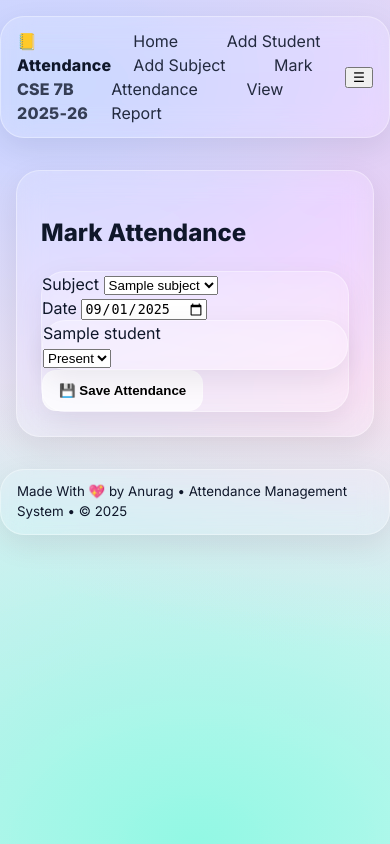
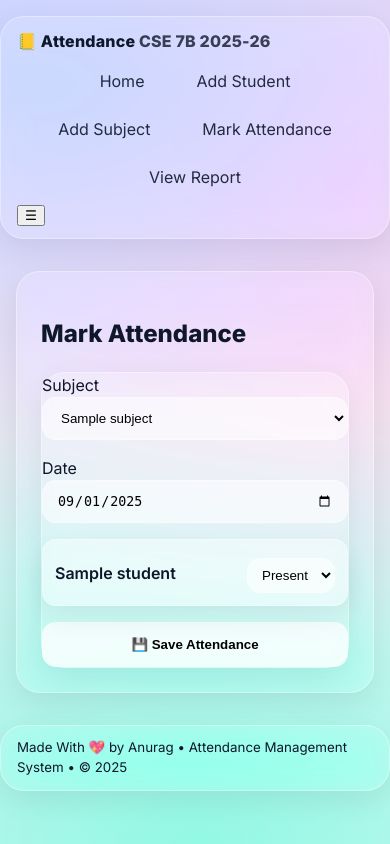
Before and after one commit to Anurag-M1/Personal-Attendence-System, a Flask app: page /mark_attendance in a window 390 px wide. Run offline with Flask 3, Linux system fonts and the light colour scheme; a database or web service that is not in the repository returns one stand-in record (values such as "Sample title"); some libraries are stand-ins or nearby versions.

Commit message:
Update styles.css

```diff
--- a/static/styles.css
+++ b/static/styles.css
@@ -18,20 +18,94 @@ html,body{height:100%; margin:0; font-family:Inter,sans-serif; color:var(--txt);
   filter: saturate(1.1); z-index:-2;
 }
 
-.nav, .footer{max-width:1100px; margin:16px auto 0; padding:12px 16px; border-radius:var(--radius); display:flex; justify-content:space-between; align-items:center;}
+.nav, .footer{
+  max-width:1100px; margin:16px auto 0; padding:12px 16px;
+  border-radius:var(--radius); display:flex; justify-content:space-between; align-items:center;
+}
 .brand{font-weight:800; letter-spacing:.2px;} .brand span{opacity:.8}
 .links a{margin:0 10px; text-decoration:none; color:var(--txt); opacity:.9; padding:8px 12px; border-radius:12px; transition:all .2s ease;}
 .links a:hover{background: rgba(255,255,255,.6);}
 .container{max-width:1100px; margin:32px auto; padding:0 16px;}
 .glass{background:var(--glass-bg); border:1px solid var(--glass-brd); backdrop-filter: blur(14px) saturate(1.4); box-shadow:0 10px 30px rgba(2,8,23,.08); border-radius:calc(var(--radius) + 6px);}
 .card{padding:24px;}
+
+/* 🔹 Tables */
 .table-wrap{overflow:auto;}
 .table{width:100%; border-collapse:separate; border-spacing:0; border-radius:16px; overflow:hidden;}
 .table thead th{padding:12px; background:rgba(255,255,255,.55); border-bottom:1px solid var(--glass-brd); position:sticky; top:0;}
 .table tbody td{padding:12px; border-bottom:1px solid rgba(255,255,255,.35);}
-.btn{padding:12px 16px; border:none; border-radius:14px; font-weight:700; cursor:pointer; background: rgba(255,255,255,.75); border:1px solid var(--glass-brd); transition: transform .15s ease, box-shadow .2s ease, background .2s ease;}
+
+/* 🔹 Buttons */
+.btn{
+  padding:12px 16px; border:none; border-radius:14px; font-weight:700; cursor:pointer;
+  background: rgba(255,255,255,.75); border:1px solid var(--glass-brd);
+  transition: transform .15s ease, box-shadow .2s ease, background .2s ease;
+}
 .btn:hover{transform:translateY(-1px); box-shadow:0 10px 22px rgba(2,8,23,.12); background: rgba(255,255,255,.85);}
+
+/* 🔹 Forms & Inputs */
+.form{display:flex; flex-direction:column; gap:16px; max-width:600px; width:100%;}
+.row{display:flex; flex-wrap:wrap; gap:16px;}
+.col{flex:1 1 250px;}
+.input, select{
+  width:100%; padding:12px 14px; border-radius:14px;
+  border:1px solid var(--glass-brd); background: rgba(255,255,255,.55);
+  outline:none; transition: box-shadow 0.2s ease;
+}
+.input:focus{box-shadow: 0 0 0 3px rgba(59,130,246,.25);}
+.input.slim{padding:8px 10px;}
+
+/* 🔹 Attendance List */
+.list{display:flex; flex-direction:column; gap:12px;}
+.list-item{
+  display:flex; justify-content:space-between; align-items:center;
+  padding:12px; border-radius:14px; border:1px solid var(--glass-brd);
+  background: rgba(255,255,255,.35); flex-wrap:wrap;
+}
+.list-name{font-weight:600;}
+.list-actions{margin-top:6px;}
+
+/* 🔹 Action Cards (Home) */
+.grid{display:grid; grid-template-columns: repeat(auto-fit, minmax(220px,1fr)); gap:16px;}
+.action{
+  display:block; text-align:center; padding:18px; border-radius:16px;
+  text-decoration:none; color:var(--txt);
+  border:1px solid var(--glass-brd); background: rgba(255,255,255,.25);
+  transition: transform .15s ease, box-shadow .2s ease, background .2s ease;
+}
+.action:hover{transform: translateY(-2px); box-shadow: 0 12px 24px rgba(2,8,23,.1); background: rgba(255,255,255,.35);}
+
+/* 🔹 Chips for Attendance % */
+.chip{
+  padding:6px 10px; border-radius:999px; font-weight:700;
+  border:1px solid var(--glass-brd); background: rgba(255,255,255,.6);
+}
+.chip.ok{outline:2px solid rgba(34,197,94,.25);}
+.chip.bad{outline:2px solid rgba(239,68,68,.25);}
+
+/* 🔹 Export Section */
 .export-section{display:flex; gap:20px; flex-wrap:wrap; margin-top:28px;}
 .export-section form{display:flex; gap:12px; align-items:flex-end; padding:14px; border-radius:var(--radius); border:1px solid var(--glass-brd); background: rgba(255,255,255,.25);}
 .export-section label{font-size:14px; font-weight:600; color:var(--muted); display:flex; flex-direction:column;}
 .export-section input[type="date"]{margin-top:4px; padding:8px 10px; border-radius:12px; border:1px solid var(--glass-brd); background: rgba(255,255,255,.55);}
+
+/* 🔹 Flash Messages */
+.flash{
+  padding:12px 16px; border-radius:14px; font-weight:600;
+  margin:12px 0; text-align:center;
+}
+.flash.success{background:rgba(34,197,94,.2); color:#166534;}
+.flash.error{background:rgba(239,68,68,.2); color:#991b1b;}
+
+/* 🔹 Responsive Design */
+@media (max-width: 768px){
+  .nav{flex-wrap:wrap; gap:8px;}
+  .links{display:flex; flex-wrap:wrap; gap:8px; justify-content:center; width:100%;}
+  .table thead{display:none;}
+  .table tbody td{display:block; width:100%; padding-left:50%; text-align:right; position:relative;}
+  .table tbody td::before{content: attr(data-label); position:absolute; left:12px; font-weight:600; text-align:left;}
+}
+@media (max-width: 480px){
+  .btn{width:100%; padding:14px;}
+  .input, select{width:100%;}
+}
```
